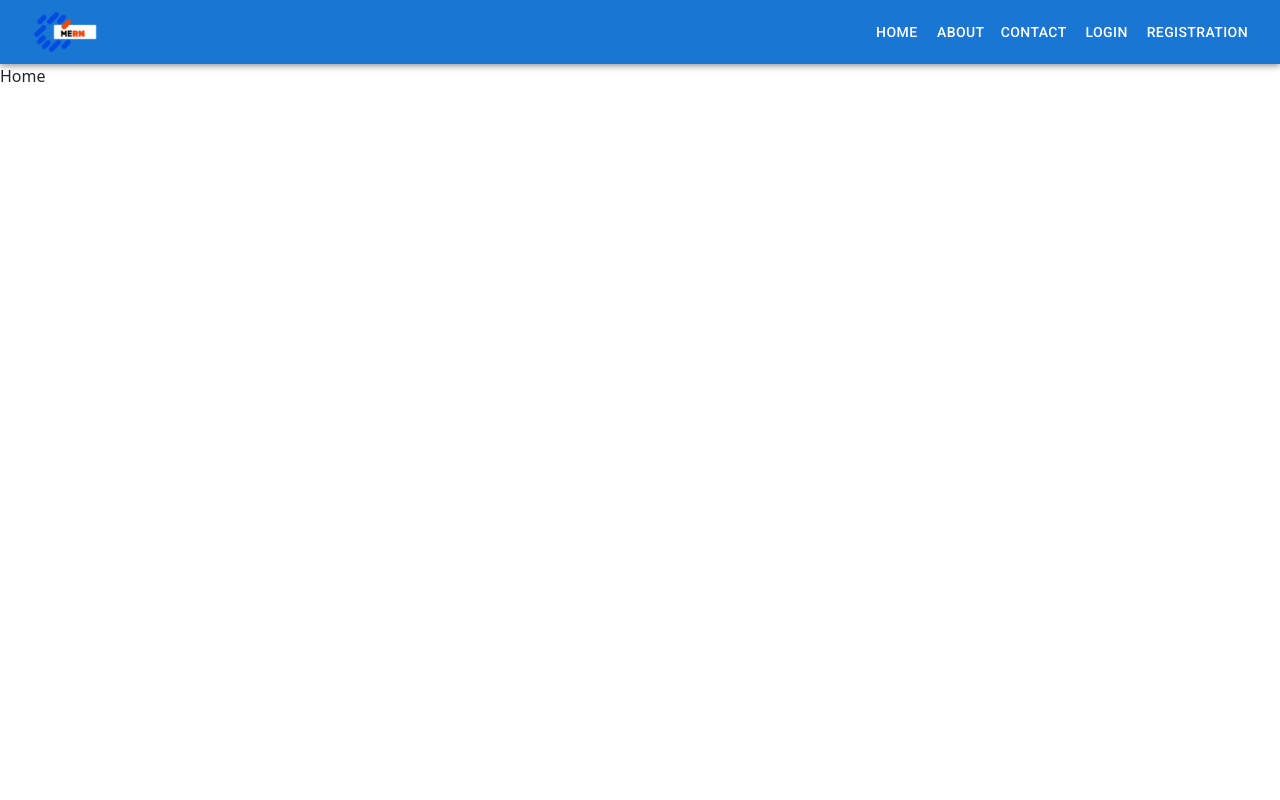
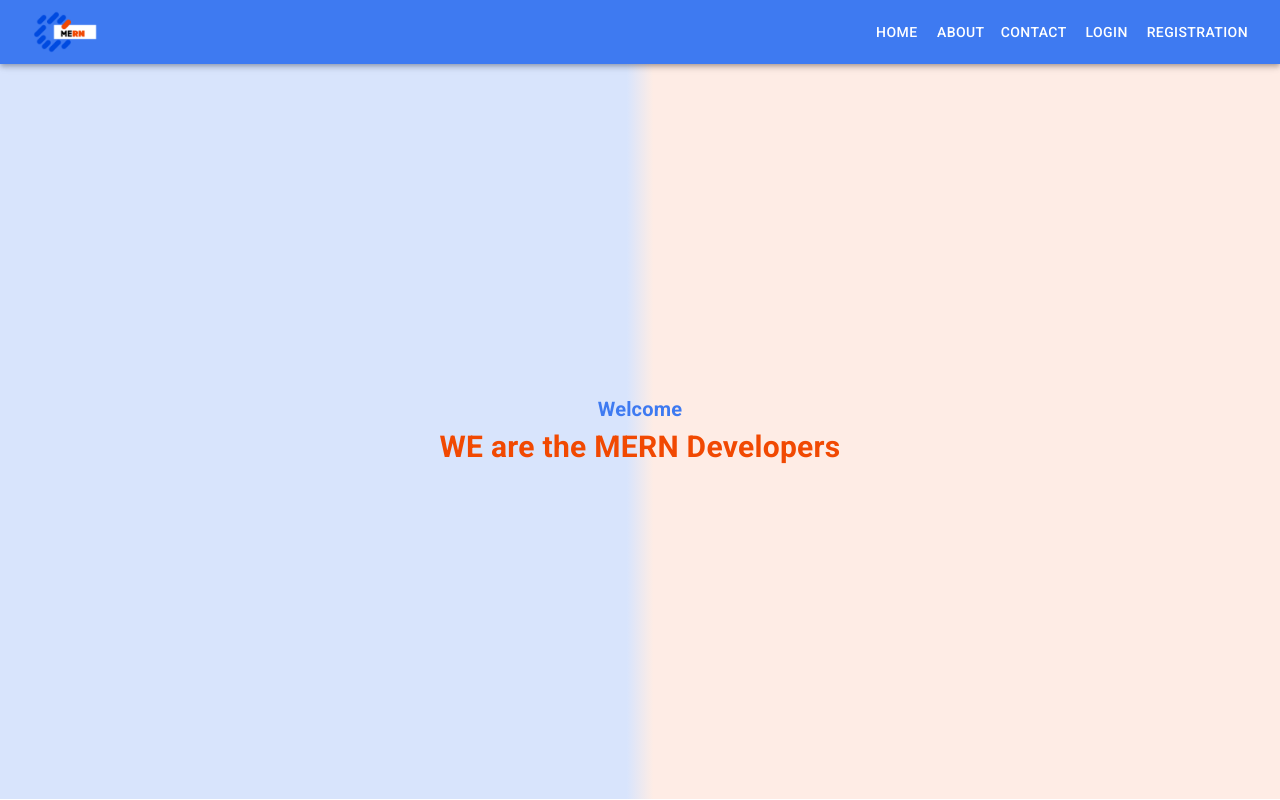
Before and after one commit to saadzafar649/MernPortfolio, a React (Create React App) app in the folder client/: page / in a window 1280 px wide. Built offline with nearby package versions, Linux system fonts and the light colour scheme.

Commit message:
feat: Home page

```diff
--- a/client/src/App.js
+++ b/client/src/App.js
@@ -14,10 +14,10 @@ const theme = createTheme({
   palette: {
     mode: 'light',
     primary: {
-      main: '#1976d2',
+      main: '#3E7AF1',
     },
     secondary: {
-      main: '#f50057',
+      main: '#F14902',
     },
   },
 
--- a/client/src/components/Home.js
+++ b/client/src/components/Home.js
@@ -1,10 +1,43 @@
+import { Box, Stack, Typography, useTheme } from '@mui/material'
+import { alpha } from '@mui/material';
 import React from 'react'
 
 const Home = () => {
+  const theme = useTheme();
+
+  const primaryColor = theme.palette.primary.main;
+  const secondaryColor = theme.palette.secondary.main;
+
   return (
-    <div>
-      <p className='Pt-5'>Home</p>
-    </div>
+    <>
+      <Stack>
+        <Box sx={{ display: 'flex' }}>
+          <Box sx={{ backgroundColor: alpha(primaryColor, 0.2), width: '49vw', height: 'calc(100vh - 65px)' }}>
+
+          </Box >
+          <Box sx={{ backgroundImage: `linear-gradient(to right,${alpha(primaryColor, 0.2)},${alpha(secondaryColor, 0.1)})`, width: '2vw', height: 'calc(100vh - 65px)' }}>
+          </Box>
+          <Box sx={{ backgroundColor: alpha(secondaryColor, 0.1), width: '49vw', height: 'calc(100vh - 65px)' }}>
+
+          </Box>
+        </Box>
+        <Box sx={{
+          display: 'flex', justifyContent: 'center', alignItems: 'center', flexFlow: 'column',
+          width: '100vw', height: 'calc(100vh - 65px)', position: 'absolute'
+        }}>
+          <Typography sx={{ fontSize: 20, fontWeight: 700, color: 'primary.main' }}>
+            Welcome
+          </Typography>
+          <Typography sx={{
+            display: 'flex', textAlign: 'center', alignContent: 'center',
+            fontSize: 30, fontWeight: 700, color: 'secondary.main'
+          }}>
+            WE are the MERN Developers
+          </Typography>
+        </Box>
+      </Stack>
+
+    </>
   )
 }
 
--- a/client/src/components/Navbar.js
+++ b/client/src/components/Navbar.js
@@ -2,7 +2,7 @@ import React from 'react'
 import 'bootstrap/dist/css/bootstrap.css'
 import { NavLink } from 'react-router-dom'
 import logo from '../images/logo2.png'
-import { AppBar, Box, Button, Divider, Drawer, IconButton, List, ListItem, ListItemButton, ListItemText, MenuItem, StepIcon, Toolbar, Typography } from '@mui/material'
+import { AppBar, Box, Button, Divider, Drawer, IconButton, List, ListItem, ListItemButton, Toolbar } from '@mui/material'
 
 import MenuIcon from '@mui/icons-material/Menu';
 require('bootstrap')
@@ -47,7 +47,7 @@ const Navbar = () => {
 
   return (<>
     <AppBar position="static">
-      <Toolbar sx={{ display: "flex", justifyContent: "space-between" }}>
+      <Toolbar sx={{ display: "flex", justifyContent: "space-between" ,maxHeight:'65px',minHeight:'65px'}}>
         <img src={logo} alt="logo" style={{ height: 60 }}></img>
         <IconButton
           color="inherit"
```
